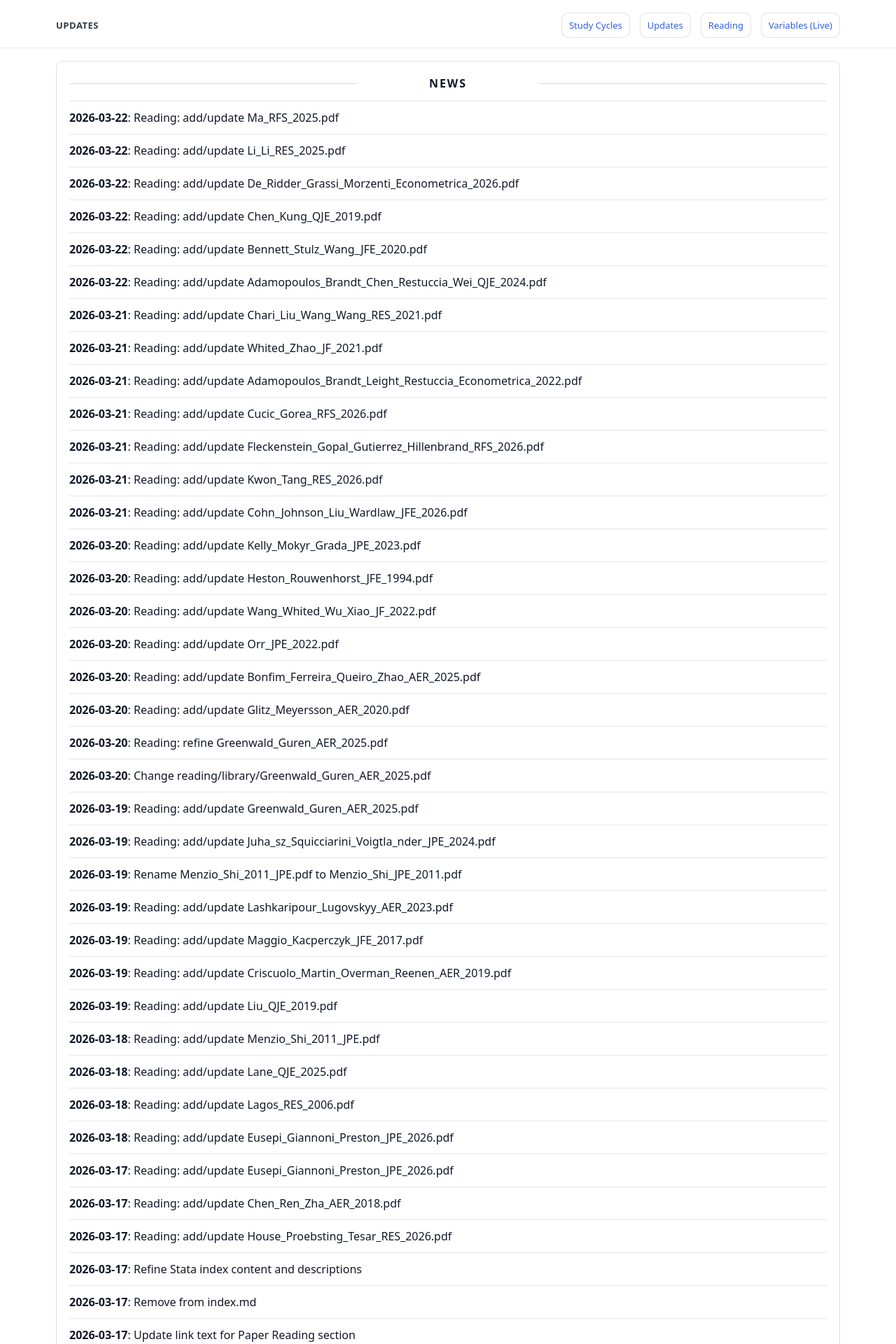
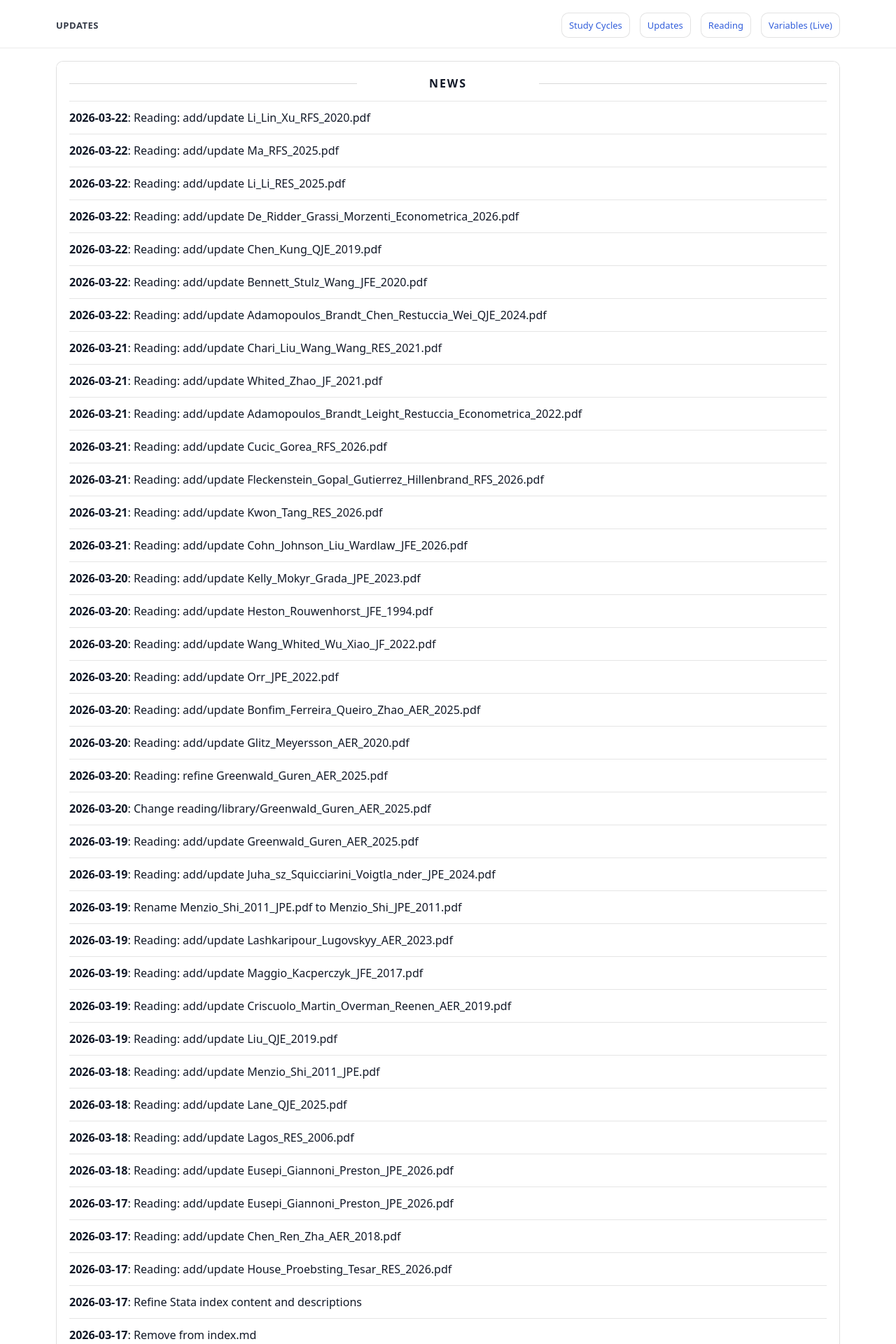
Before and after one commit to yaxinzn/study-archive, a Jekyll site: the page built from updates/index.md, in a window 1280 px wide. Shown: the top 1920 px of the page at 70% size. Built offline with Jekyll 4.4.1, drawn with Linux system fonts in a browser that asks for light colours; some of the changed text lies outside the part shown.

Commit message:
chore: update NEWS feed

```diff
--- a/_data/news.yml
+++ b/_data/news.yml
@@ -1,4 +1,7 @@
 # Auto-generated update history (sorted newest -> oldest). Do not edit manually.
+- ts: "1774177368"
+  date: "2026-03-22"
+  title: "Reading: add/update Li_Lin_Xu_RFS_2020.pdf"
 - ts: "1774176944"
   date: "2026-03-22"
   title: "Reading: add/update Ma_RFS_2025.pdf"
```
